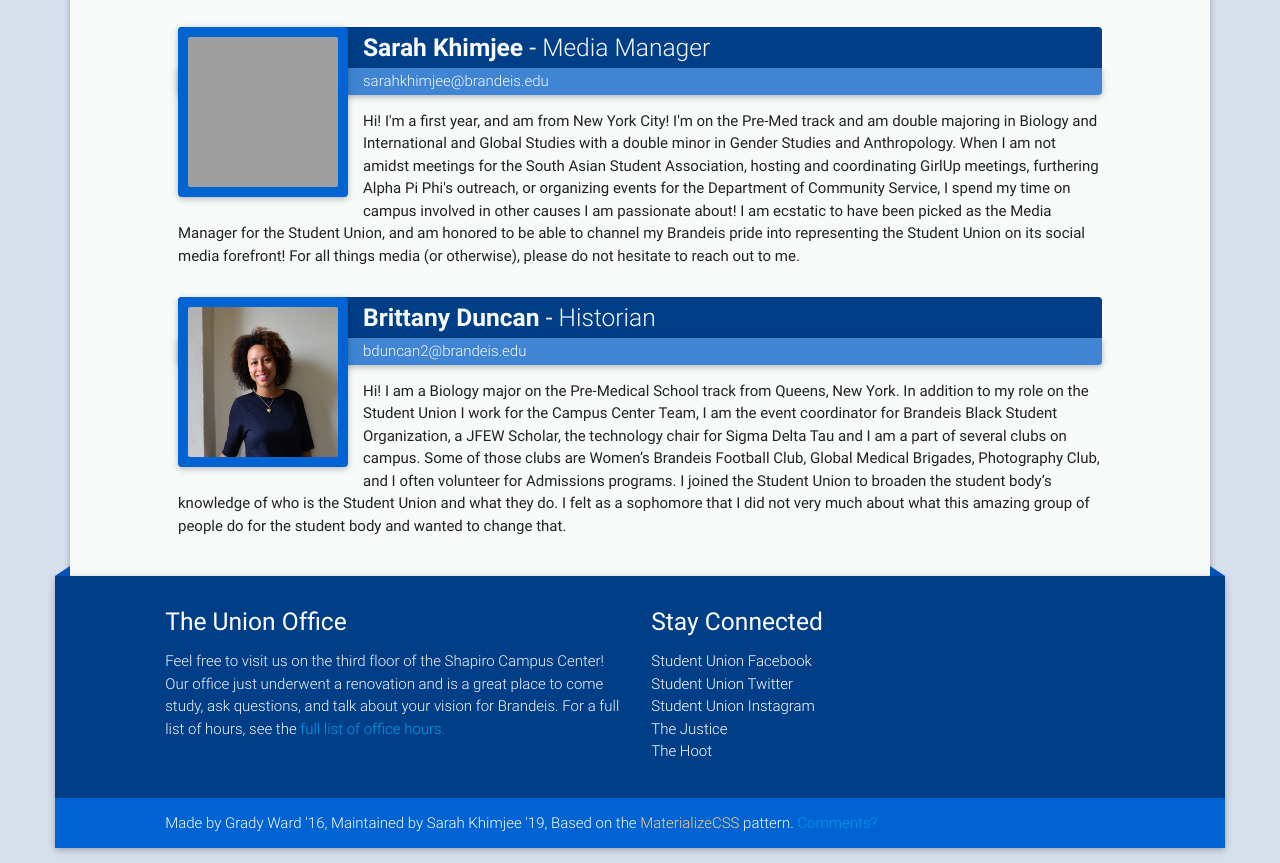
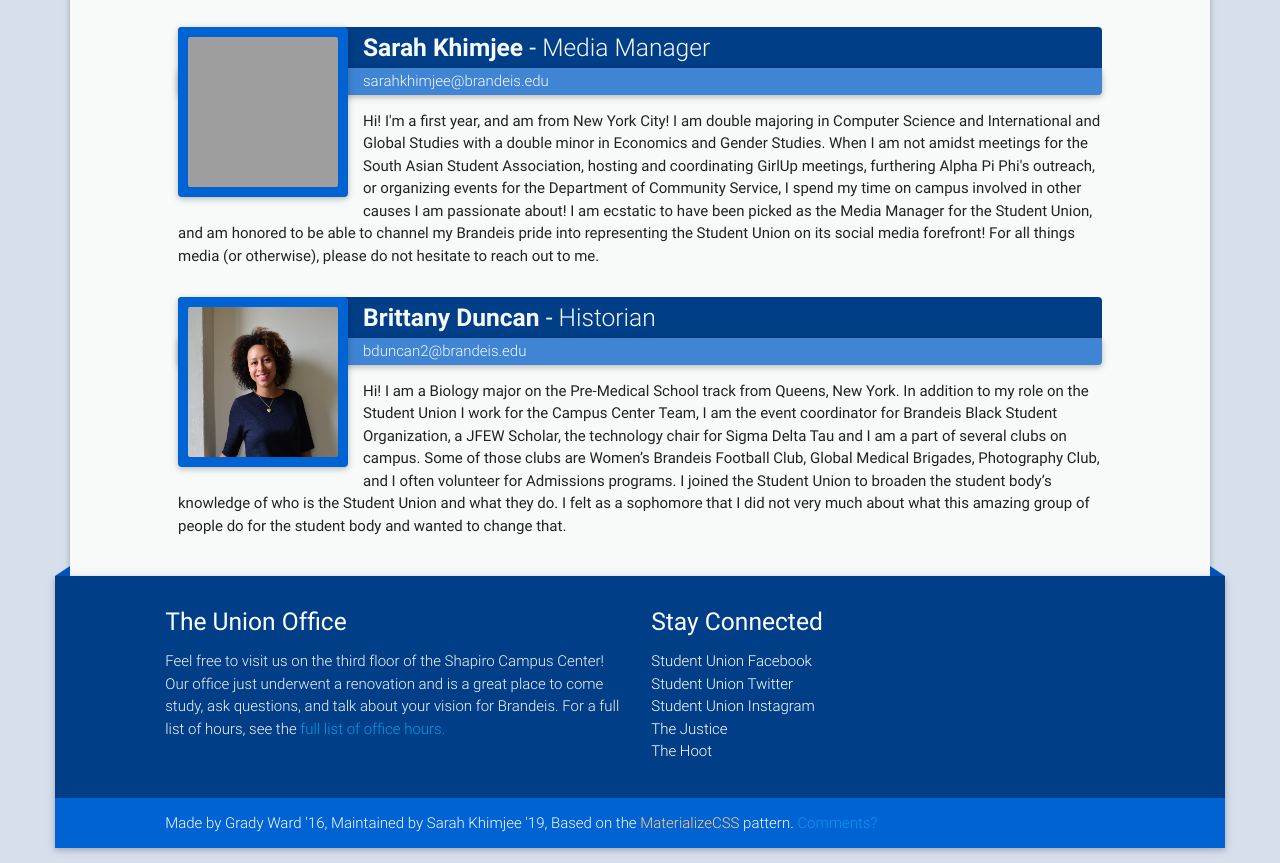
Before and after one commit to brandeisu/brandeisuoriginal.github.io, a plain HTML site: page e-board/members/index.html in a window 1280 px wide. Shown: the part 2754-3617 px from the top of the page. Drawn offline with nearby package versions, Linux system fonts and the light colour scheme; grey boxes are pictures that could not be loaded.

Commit message:
AUTOMATICALLY GENERATED COMMIT FROM sarahkhimjee ON Fri Jul 22 20:58:08 EDT 2016

```diff
--- a/e-board/members/index.html
+++ b/e-board/members/index.html
@@ -224,7 +224,7 @@
 
 	</p>
 	<p class="personal-statement">
-		Hi! I'm a first year, and am from New York City! I'm on the Pre-Med track and am double majoring in Biology and International and Global Studies with a double minor in Gender Studies and Anthropology. When I am not amidst meetings for the South Asian Student Association, hosting and coordinating GirlUp meetings, furthering Alpha Pi Phi's outreach, or organizing events for the Department of Community Service, I spend my time on campus involved in other causes I am passionate about! I am ecstatic to have been picked as the Media Manager for the Student Union, and am honored to be able to channel my Brandeis pride into representing the Student Union on its social media forefront! For all things media (or otherwise), please do not hesitate to reach out to me.
+		Hi! I'm a first year, and am from New York City! I am double majoring in Computer Science and International and Global Studies with a double minor in Economics and Gender Studies. When I am not amidst meetings for the South Asian Student Association, hosting and coordinating GirlUp meetings, furthering Alpha Pi Phi's outreach, or organizing events for the Department of Community Service, I spend my time on campus involved in other causes I am passionate about! I am ecstatic to have been picked as the Media Manager for the Student Union, and am honored to be able to channel my Brandeis pride into representing the Student Union on its social media forefront! For all things media (or otherwise), please do not hesitate to reach out to me.
 	</p>
 </div>
 <div class="profile-box" id="historian">
```
Also changed, not shown: e-board/members/data/profiles/media-manager.txt, 4 other files.
